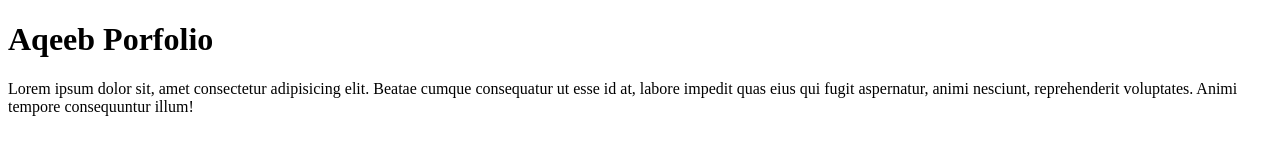
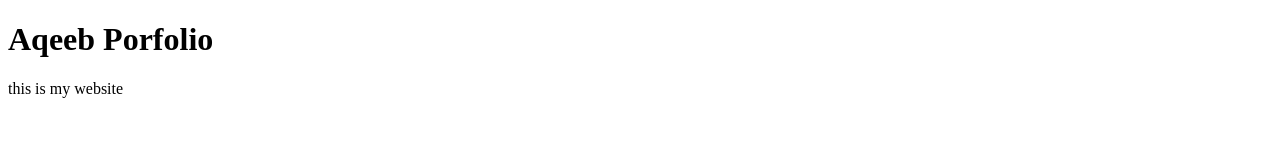
Before and after one commit to Aqeebnoor/repo-Aqeebportfolio, a plain HTML site: page index.html in a window 1280 px wide. Drawn offline with Linux system fonts and the light colour scheme.

Commit message:
change in para

```diff
--- a/index.html
+++ b/index.html
@@ -7,6 +7,6 @@
 </head>
 <body>
     <h1>Aqeeb Porfolio</h1>
-    <p>Lorem ipsum dolor sit, amet consectetur adipisicing elit. Beatae cumque consequatur ut esse id at, labore impedit quas eius qui fugit aspernatur, animi nesciunt, reprehenderit voluptates. Animi tempore consequuntur illum!</p>
+    <p>this is my website</p>
 </body>
 </html>
```
